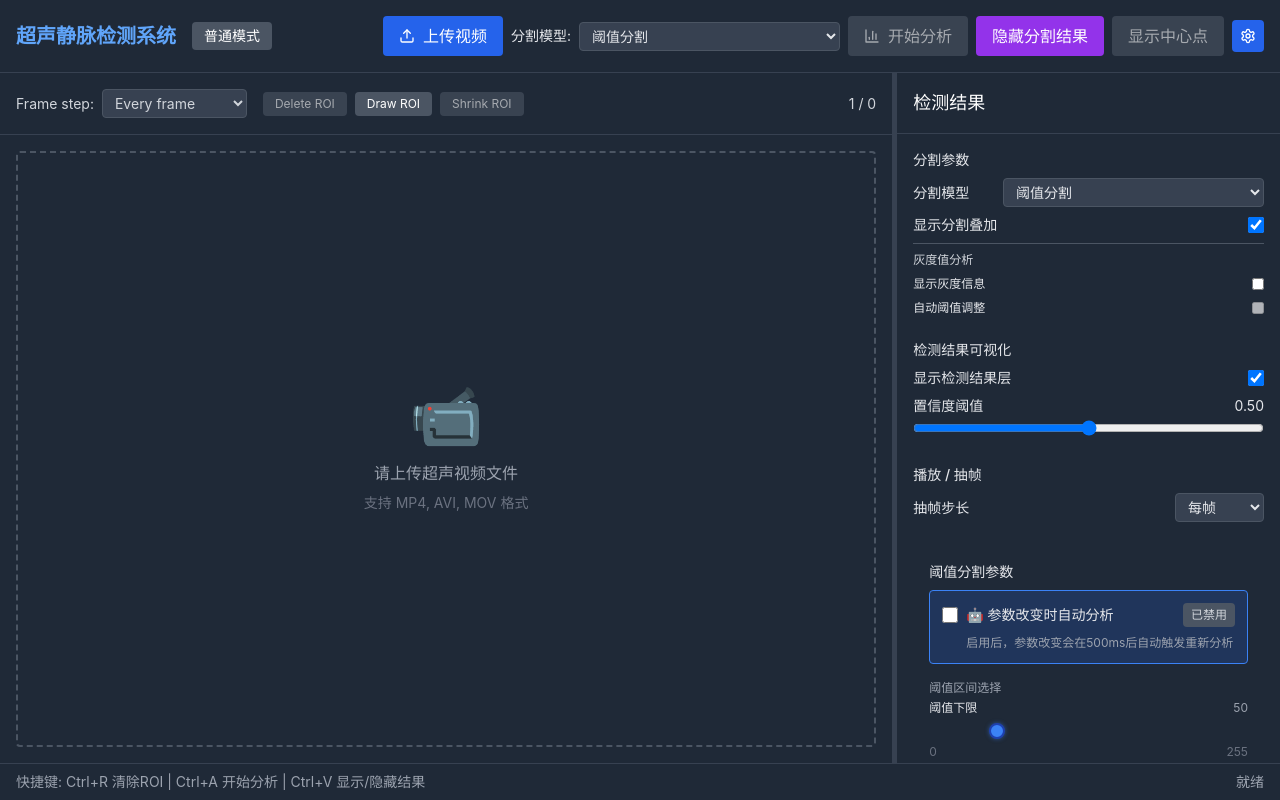
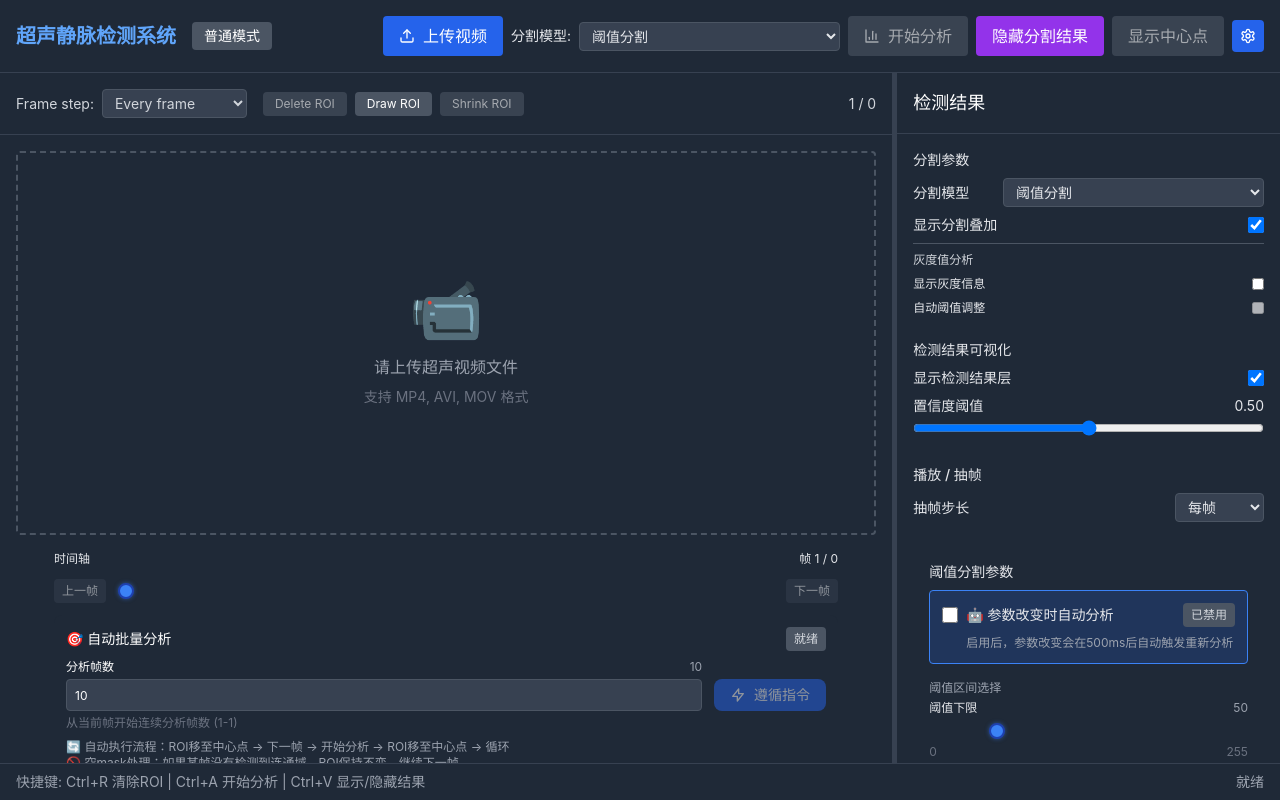
Before and after one commit to jiazeyu1987/VeinDetector, a React (Vite) app in the folder frontend/ultrasound-vein-detection/: page / in a window 1280 px wide. Built offline with nearby package versions, Linux system fonts and the light colour scheme; no server answers.

Commit message:
指令遵循OK

```diff
--- a/frontend/ultrasound-vein-detection/src/components/MainLayout.tsx
+++ b/frontend/ultrasound-vein-detection/src/components/MainLayout.tsx
@@ -33,6 +33,8 @@ export const MainLayout: React.FC = () => {
   const [currentVideo, setCurrentVideo] = useState<VideoInfo | null>(null);
   const [currentFrame, setCurrentFrame] = useState(0);
   const [currentROI, setCurrentROI] = useState<ROI | null>(null);
+  const [autoAnalysisFrames, setAutoAnalysisFrames] = useState(10);  // 默认10帧
+  const [isAutoAnalyzing, setIsAutoAnalyzing] = useState(false);
   const [detectionResults, setDetectionResults] = useState<VeinDetectionResult[]>([]);
   const [currentDetection, setCurrentDetection] = useState<VeinDetectionResult | undefined>();
   const [segmentationMask, setSegmentationMask] = useState<number[][] | null>(null);
@@ -139,8 +141,8 @@ export const MainLayout: React.FC = () => {
 
   const [connectedComponentOptions, setConnectedComponentOptions] = useState<ConnectedComponentOptions>({
     ellipticalConstraintEnabled: false,
-    maxConnectedComponentEnabled: false,
-    roiCenterConnectedComponentEnabled: true,
+    maxConnectedComponentEnabled: true,  // 启用最大连通区域检测以获得连通域中心点
+    roiCenterConnectedComponentEnabled: false,
     selectedPointConnectedComponentEnabled: false,
   });
 
@@ -194,11 +196,12 @@ export const MainLayout: React.FC = () => {
     accept: ['video/*'],
   });
 
-  // Analysis function
-  const startAnalysis = useCallback(async () => {
-    if (!currentVideo || !currentROI) {
+  // Analysis function - returns ConnectedComponentCenter | null
+  const startAnalysis = useCallback(async (roiToUse?: ROI): Promise<ConnectedComponentCenter | null> => {
+    const analysisROI = roiToUse || currentROI;
+    if (!currentVideo || !analysisROI) {
       setError('请先选择视频和ROI区域');
-      return;
+      return null;
     }
     if (!frameCanvasRef.current) {
       setError('当前帧画布尚未准备好，请稍后重试');
@@ -277,9 +280,14 @@ export const MainLayout: React.FC = () => {
         };
       }
 
+      // Debug: Log the ROI object being sent
+      console.log('🔍 Sending ROI:', analysisROI);
+      console.log('🔍 ROI type:', typeof analysisROI);
+      console.log('🔍 ROI keys:', analysisROI ? Object.keys(analysisROI) : 'null');
+
       const response = await apiClient.segmentCurrentFrame({
         imageDataUrl,
-        roi: currentROI,
+        roi: analysisROI,  // 使用传入的ROI而不是currentROI
         modelName: segmentationModel,
         parameters,
       });
@@ -327,16 +335,33 @@ export const MainLayout: React.FC = () => {
           setConnectedComponentCenter(null);
         }
 
+        // 返回连通域中心点给调用者
+        let centerToReturn: ConnectedComponentCenter | null = null;
+        if (response.data.connected_component_center) {
+          const center = response.data.connected_component_center;
+
+          // 验证连通域中心点数据的合理性
+          if (center.x < 0 || center.y < 0 || !center.area || center.area <= 0) {
+            console.warn(`⚠️ 连通域中心点数据异常: 坐标(${center.x}, ${center.y}), 面积${center.area}`);
+          } else {
+            console.log(`✅ 连通域中心点验证通过: ROI相对坐标(${center.x}, ${center.y}), 面积${center.area}px², 置信度${center.confidence}`);
+            centerToReturn = center;
+          }
+        }
+
         setAnalysisState(prev => ({ ...prev, isAnalyzing: false, analysisProgress: 100 }));
+        return centerToReturn;
       } else {
         setError(response.error || response.message || '分析启动失败');
         setAnalysisState(prev => ({ ...prev, isAnalyzing: false }));
+        return null;
       }
     } catch (err) {
       setError('分析失败: ' + (err as Error).message);
       setAnalysisState(prev => ({ ...prev, isAnalyzing: false }));
+      return null;
     }
-  }, [currentVideo, currentROI, segmentationModel, enhancedCVParams, simpleCenterParams, ellipticalMorphParams, displayState.confidenceThreshold, connectedComponentOptions, roiControlState.selectedPoint]);
+  }, [currentVideo, currentROI, segmentationModel, enhancedCVParams, simpleCenterParams, ellipticalMorphParams, displayState.confidenceThreshold, connectedComponentOptions, roiControlState.selectedPoint, apiClient]);
 
   // Keyboard shortcuts
   useKeyboardShortcuts([
@@ -370,6 +395,86 @@ export const MainLayout: React.FC = () => {
   const timeAxisProgress = displayedTotalFrames > 1 ? (currentFrame / (displayedTotalFrames - 1)) * 100 : 0;
 
   // Event handlers
+  const startAutoAnalysis = useCallback(async () => {
+    if (isAutoAnalyzing) {
+      setError('自动分析进行中，请稍候');
+      return;
+    }
+    if (!currentVideo || !currentROI) {
+      setError('请先选择视频和ROI区域');
+      return;
+    }
+
+    setIsAutoAnalyzing(true);
+    setError(`开始自动分析 ${autoAnalysisFrames} 帧...`);
+
+    try {
+      let completedFrames = 0;
+      // 创建当前ROI的引用副本，避免闭包问题
+      let currentROICopy = { ...currentROI };
+
+      for (let i = 0; i < autoAnalysisFrames; i++) {
+        const targetFrame = currentFrame + 1 + i;
+        if (targetFrame >= displayedTotalFrames) {
+          setError(`已到达视频末尾，完成 ${completedFrames} 帧分析`);
+          break;
+        }
+
+        // 移动到目标帧
+        console.log(`🔄 自动分析第 ${i + 1}/${autoAnalysisFrames} 帧: 移动到帧 ${targetFrame}`);
+        setCurrentFrame(targetFrame);
+
+        // 等待一帧以确保帧加载完成
+        await new Promise(resolve => setTimeout(resolve, 100));
+
+        // 执行分析并获取最新的连通域中心点
+        console.log(`🔍 执行帧 ${targetFrame} 的分析...`);
+        console.log(`📐 使用的ROI: (${currentROICopy.x}, ${currentROICopy.y}), 大小: ${currentROICopy.width}x${currentROICopy.height}`);
+        const latestCenterPoint = await startAnalysis(currentROICopy);
+
+        // 使用返回的中心点移动ROI，而不是依赖闭包状态
+        if (latestCenterPoint) {
+          // latestCenterPoint已经是相对于ROI的坐标，需要转换为图像绝对坐标
+          const absCenterX = currentROICopy.x + latestCenterPoint.x;
+          const absCenterY = currentROICopy.y + latestCenterPoint.y;
+
+          const canvasWidth = frameCanvasRef.current?.width || 800;
+          const canvasHeight = frameCanvasRef.current?.height || 600;
+
+          // 计算新的ROI位置（将ROI中心移动到连通域中心点）
+          const newROI: ROI = {
+            x: Math.max(0, Math.min(absCenterX - currentROICopy.width / 2, canvasWidth - currentROICopy.width)),
+            y: Math.max(0, Math.min(absCenterY - currentROICopy.height / 2, canvasHeight - currentROICopy.height)),
+            width: currentROICopy.width,
+            height: currentROICopy.height,
+          };
+
+          console.log(`📊 帧 ${targetFrame}: 连通域中心点ROI相对坐标(${latestCenterPoint.x}, ${latestCenterPoint.y})`);
+          console.log(`📊 帧 ${targetFrame}: 连通域中心点图像绝对坐标(${absCenterX}, ${absCenterY})`);
+          console.log(`📊 帧 ${targetFrame}: ROI从 (${currentROICopy.x}, ${currentROICopy.y}) 移动到 (${newROI.x}, ${newROI.y})`);
+          currentROICopy = newROI; // 更新副本
+          setCurrentROI(newROI); // 更新状态
+        } else {
+          console.log(`⚠️ 帧 ${targetFrame}: 未检测到连通域中心点（mask为空），ROI保持不变`);
+        }
+
+        completedFrames++;
+
+        // 等待分析完成
+        await new Promise(resolve => setTimeout(resolve, 200));
+      }
+
+      setError(`✅ 自动分析完成！成功处理了 ${completedFrames} 帧，ROI已根据静脉中心点进行跟踪`);
+    } catch (error) {
+      console.error('自动分析过程中发生错误:', error);
+      setError('自动分析过程中发生错误');
+    } finally {
+      setIsAutoAnalyzing(false);
+      // 3秒后清除消息
+      setTimeout(() => setError(null), 3000);
+    }
+  }, [currentVideo, currentROI, currentFrame, displayedTotalFrames, autoAnalysisFrames, isAutoAnalyzing, startAnalysis]);
+
   const handleMouseDown = useCallback(() => {
     setIsResizing(true);
   }, []);
@@ -444,7 +549,8 @@ export const MainLayout: React.FC = () => {
           error={error}
           onFileUpload={handleFileUpload}
           onModelChange={setSegmentationModel}
-        onStartAnalysis={startAnalysis}
+          // 注意：这里包一层，避免 React 把点击事件作为参数传给 startAnalysis
+          onStartAnalysis={() => { void startAnalysis(); }}
         onToggleSegmentationOverlay={() => setDisplayState(prev => ({ ...prev, showSegmentationOverlay: !prev.showSegmentationOverlay }))}
         onToggleCenterPoints={() => setDisplayState(prev => ({ ...prev, showCenterPoints: !prev.showCenterPoints }))}
         onToggleSettingsPanel={() => setDisplayState(prev => ({ ...prev, showSettingsPanel: !prev.showSettingsPanel }))}
@@ -525,6 +631,11 @@ export const MainLayout: React.FC = () => {
               onPanMouseMove={videoControls.handlePanMouseMove}
               onPanMouseUp={videoControls.handlePanMouseUp}
               onCurrentFrameChange={setCurrentFrame}
+              // 自动分析相关
+              autoAnalysisFrames={autoAnalysisFrames}
+              isAutoAnalyzing={isAutoAnalyzing}
+              onAutoAnalysisFramesChange={setAutoAnalysisFrames}
+              onStartAutoAnalysis={startAutoAnalysis}
             />
           </div>
         </div>
--- a/frontend/ultrasound-vein-detection/src/components/panels/VideoDisplayPanel.tsx
+++ b/frontend/ultrasound-vein-detection/src/components/panels/VideoDisplayPanel.tsx
@@ -37,6 +37,11 @@ interface VideoDisplayPanelProps {
   onPanMouseMove: (e: React.MouseEvent<HTMLDivElement>) => void;
   onPanMouseUp: () => void;
   onCurrentFrameChange: (frame: number) => void;
+  // 自动分析相关
+  autoAnalysisFrames: number;
+  isAutoAnalyzing: boolean;
+  onAutoAnalysisFramesChange: (frames: number) => void;
+  onStartAutoAnalysis: () => void;
 }
 
 export const VideoDisplayPanel: React.FC<VideoDisplayPanelProps> = ({
@@ -72,21 +77,23 @@ export const VideoDisplayPanel: React.FC<VideoDisplayPanelProps> = ({
   onPanMouseMove,
   onPanMouseUp,
   onCurrentFrameChange,
+  // 自动分析相关
+  autoAnalysisFrames,
+  isAutoAnalyzing,
+  onAutoAnalysisFramesChange,
+  onStartAutoAnalysis,
 }) => {
-  if (!currentVideo) {
-    return (
-      <div className="h-full flex items-center justify-center border-2 border-dashed border-gray-600 rounded">
-        <div className="text-center">
-          <div className="text-6xl mb-4">📹</div>
-          <p className="text-gray-400 mb-2">请上传超声视频文件</p>
-          <p className="text-sm text-gray-500">支持 MP4, AVI, MOV 格式</p>
-        </div>
-      </div>
-    );
-  }
-
   return (
     <div className="space-y-4">
+      {!currentVideo ? (
+        <div className="h-96 flex items-center justify-center border-2 border-dashed border-gray-600 rounded">
+          <div className="text-center">
+            <div className="text-6xl mb-4">📹</div>
+            <p className="text-gray-400 mb-2">请上传超声视频文件</p>
+            <p className="text-sm text-gray-500">支持 MP4, AVI, MOV 格式</p>
+          </div>
+        </div>
+      ) : (
       <div
         className="relative mx-auto"
         style={{
@@ -165,8 +172,9 @@ export const VideoDisplayPanel: React.FC<VideoDisplayPanelProps> = ({
           )}
         </div>
       </div>
+      )}
 
-      <div className="mx-auto w-full max-w-[800px] px-2">
+      <div className="mx-auto w-full max-w-[800px] px-2 space-y-3">
         <div className="flex items-center justify-between mb-2 text-xs text-gray-200">
           <span>时间轴</span>
           <span>
@@ -208,6 +216,61 @@ export const VideoDisplayPanel: React.FC<VideoDisplayPanelProps> = ({
             下一帧
           </button>
         </div>
+
+        {/* 自动分析控制 */}
+        <div className="bg-gray-800 rounded-lg p-3">
+          <div className="flex items-center justify-between mb-2">
+            <span className="text-sm font-medium">🎯 自动批量分析</span>
+            <span className={`text-xs px-2 py-1 rounded ${isAutoAnalyzing ? 'bg-green-600 text-white' : 'bg-gray-600 text-gray-300'}`}>
+              {isAutoAnalyzing ? '分析中...' : '就绪'}
+            </span>
+          </div>
+
+          <div className="flex items-center space-x-3 mb-2">
+            <div className="flex-1">
+              <label className="flex items-center justify-between text-xs mb-1">
+                <span>分析帧数</span>
+                <span className="text-gray-400">{autoAnalysisFrames}</span>
+              </label>
+              <input
+                type="number"
+                min="1"
+                max={Math.max(1, displayedTotalFrames - currentFrame - 1)}
+                value={autoAnalysisFrames}
+                onChange={e => {
+                  const value = parseInt(e.target.value, 10);
+                  const maxValue = Math.max(1, displayedTotalFrames - currentFrame - 1);
+                  if (!Number.isNaN(value) && value > 0 && value <= maxValue) {
+                    onAutoAnalysisFramesChange(value);
+                  }
+                }}
+                className="w-full h-8 bg-gray-700 border border-gray-600 rounded text-xs px-2 focus:outline-none focus:ring-2 focus:ring-blue-500"
+                disabled={isAutoAnalyzing}
+              />
+              <div className="text-xs text-gray-500 mt-1">
+                从当前帧开始连续分析帧数 (1-{Math.max(1, displayedTotalFrames - currentFrame - 1)})
+              </div>
+            </div>
+
+            <button
+              onClick={onStartAutoAnalysis}
+              disabled={isAutoAnalyzing || !currentVideo || currentFrame >= displayedTotalFrames - 1}
+              className="px-4 py-2 bg-blue-600 hover:bg-blue-700 disabled:opacity-50 disabled:cursor-not-allowed text-white text-sm rounded-lg transition-colors duration-200 flex items-center space-x-2 h-8"
+              title={!currentVideo ? "请先上传视频" : currentFrame >= displayedTotalFrames - 1 ? "已到视频末尾" : isAutoAnalyzing ? "分析进行中" : "开始自动批量分析"}
+            >
+              <svg className="w-4 h-4" fill="none" stroke="currentColor" viewBox="0 0 24 24">
+                <path strokeLinecap="round" strokeLinejoin="round" strokeWidth={2} d="M13 10V3L4 14h7v7l9-11h-7z" />
+              </svg>
+              <span>{isAutoAnalyzing ? '分析中...' : '遵循指令'}</span>
+            </button>
+          </div>
+
+          <div className="text-xs text-gray-400">
+            <p>🔄 自动执行流程：ROI移至中心点 → 下一帧 → 开始分析 → ROI移至中心点 → 循环</p>
+            <p>🚫 空mask处理：如果某帧没有检测到连通域，ROI保持不变，继续下一帧</p>
+            <p>⚡ 提示：确保已设置好算法参数并启用自动分析功能</p>
+          </div>
+        </div>
       </div>
     </div>
   );
```
Also changed, not shown: 2 other files (tests, documents, lock files or other folders). Lines whose indentation alone changed are shown as unchanged.
